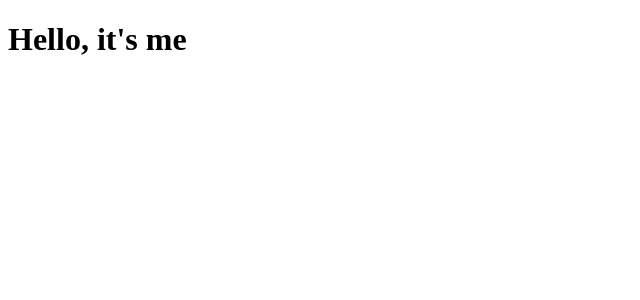
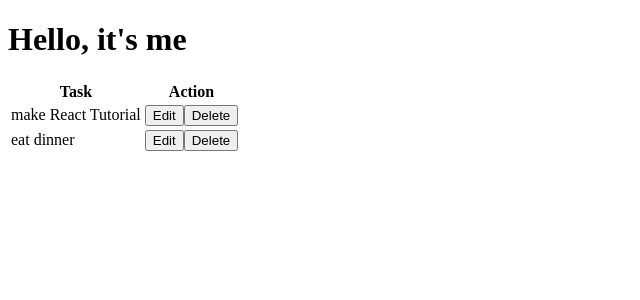
Before and after one commit to alejandrochacinortega/react-todoapp-es6, a React app: page / in a window 1280 px wide. Shown: the top 300 px of the page, without its empty margins (0-640 px from the left). Built offline with nearby package versions, Linux system fonts and the light colour scheme.

Commit message:
Add list, edit, cancel buttons

```diff
--- a/package.json
+++ b/package.json
@@ -9,6 +9,7 @@
   "author": "",
   "license": "ISC",
   "dependencies": {
+    "lodash": "^4.16.0",
     "react": "^15.3.2",
     "react-dom": "^15.3.2"
   },
--- a/src/components/App.js
+++ b/src/components/App.js
@@ -1,10 +1,32 @@
 import React from 'react';
+import TodosLists from './TodosList'
+
+const todos = [
+  {
+    task       : 'make React Tutorial',
+    isCompleted: false
+  },
+  {
+    task       : 'eat dinner',
+    isCompleted: true
+  }
+];
 
 class App extends React.Component {
+  constructor(props) {
+    super(props);
+
+    this.state = {
+      todos: todos
+    };
+  }
+
+
   render() {
     return (
       <div>
         <h1>Hello, it's me</h1>
+        <TodosLists todos={this.state.todos}/>
       </div>
     );
   }
--- /dev/null
+++ b/src/components/Create-Todo.js
@@ -0,0 +1,3 @@
+/**
+ * Created by omar on 20/09/16.
+ */
--- /dev/null
+++ b/src/components/TodosList.js
@@ -0,0 +1,24 @@
+import _ from 'lodash';
+import React from 'react';
+import TodosListsHeader from './TodosListsHeader';
+import TodosListItem from './TodosListItem';
+
+class TodosList extends React.Component {
+  renderItems() {
+    return _.map(this.props.todos, (todo, index) => <TodosListItem key={index} {...todo}  />)
+    //{...todo} is like task ={todo.task} isCompleted={todo.isCompleted}
+  }
+  render() {
+
+    return (
+      <table>
+        <TodosListsHeader />
+        <tbody>
+          {this.renderItems()}
+        </tbody>
+      </table>
+    )
+  }
+}
+
+export default TodosList;
--- /dev/null
+++ b/src/components/TodosListItem.js
@@ -0,0 +1,17 @@
+import React from 'react';
+
+class TodosListItem extends React.Component {
+  render() {
+    return (
+      <tr>
+        <td>{this.props.task}</td>
+        <td>
+          <button>Edit</button>
+          <button>Delete</button>
+        </td>
+      </tr>
+    )
+  }
+}
+
+export default TodosListItem;
--- /dev/null
+++ b/src/components/TodosListsHeader.js
@@ -0,0 +1,16 @@
+import React from 'react';
+
+class TodosListsHeader extends React.Component {
+  render() {
+    return (
+      <thead>
+        <tr>
+          <th>Task</th>
+          <th>Action</th>
+        </tr>
+      </thead>
+    )
+  }
+}
+
+export default TodosListsHeader;
```
